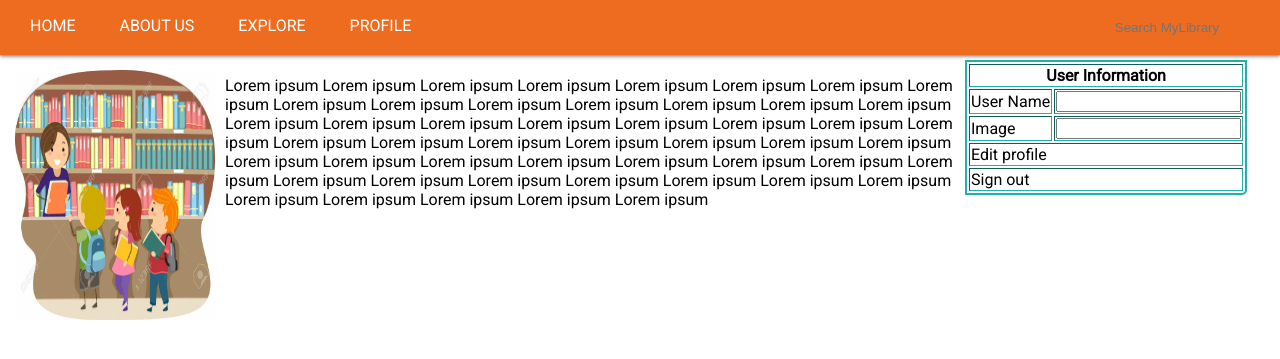
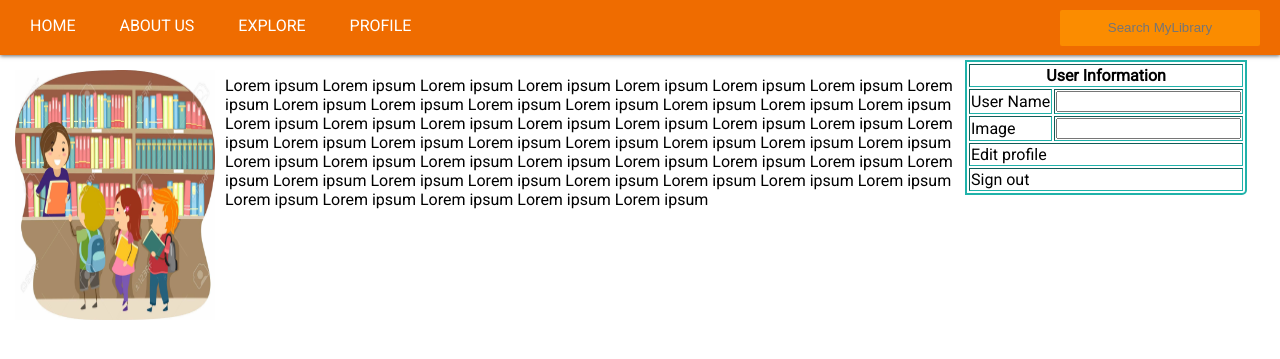
Before and after one commit to konyee95/Web-Application-Development, a PHP site: page / in a window 1280 px wide. Shown: the top 359 px of the page. Run offline with PHP 8.4, Linux system fonts and the light colour scheme.

Commit message:
search box

```diff
--- a/MyLibrary/about-us.html
+++ b/MyLibrary/about-us.html
@@ -30,7 +30,9 @@
         </li>
       </ul>
 
+      <form class="search-form" action="" method="GET">
         <input id="search-input" type="text" placeholder="Search MyLibrary" />
+      </form>
     </div>
 
     <div id="info-container">
--- a/MyLibrary/css/navigation-bar.css
+++ b/MyLibrary/css/navigation-bar.css
@@ -5,7 +5,7 @@
   align-items: center;
   margin: 0;
   padding: 0 20px;
-  background-color: #ED6C1F;
+  background-color: rgb(239, 108, 0);
   box-shadow: 0 1px 4px rgba(0, 0, 0, .6);
 }
 
@@ -28,14 +28,43 @@
   text-decoration: none;
 }
 
+/* #search-container {
+  background: 0;
+  border: 0;
+  color: #fff;
+  height: 36px;
+  width: 15%;
+  transition: color .2s;
+}
+
 #search-input {
   height: 35px;
-  width: 15%;
   border: none;
   border-radius: 2px;
   text-align: center;
   color: #fff;
-  background-color: transparent;
-  transition:height 1s;
-  -webkit-transition:height 1s;
+  background-color: #fb8c00;
+  transition: height 1s;
+  -webkit-transition: height 1s;
+} */
+
+.search-form {
+  background: #fb8c00;
+  border-radius: 2px;
+  display: inline-block;
+  flex: 0 0 auto;
+  height: 36px;
+  width: 200px;
+  margin: 6px 0 6px 24px;
+  opacity: 1;
 }
+#search-input {
+  background: 0;
+  border: 0;
+  color: #fff;
+  text-align: center;
+  vertical-align: center;
+  transition: color .2s;
+  width: 100%;
+  height: 36px;
+}
--- a/MyLibrary/index.html
+++ b/MyLibrary/index.html
@@ -30,7 +30,9 @@
                 </li>
             </ul>
 
-            <input id="search-input" type="text" placeholder="Search MyLibrary" />
+            <form class="search-form" action="" method="GET">
+                <input id="search-input" type="text" placeholder="Search MyLibrary" />
+            </form>
         </div>
 
         <div id="info-container">
```
Lines whose indentation alone changed are shown as unchanged.
